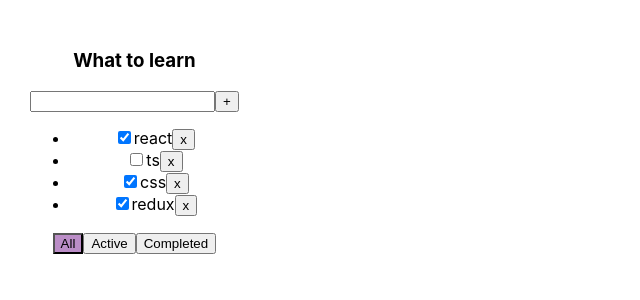
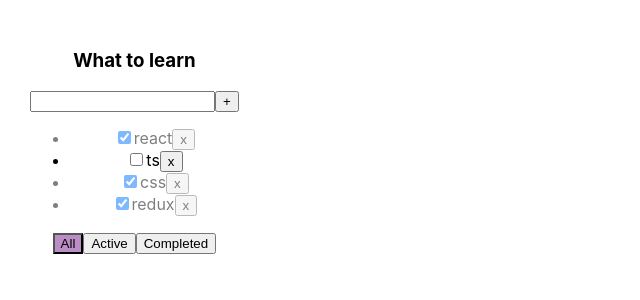
Before and after one commit to Elena-Cake/todoList, a React (Create React App) app: page / in a window 1280 px wide. Shown: the top 300 px of the page, without its empty margins (0-640 px from the left). Built offline with nearby package versions, Linux system fonts and the light colour scheme.

Commit message:
add style opacity to tasks done

```diff
--- a/src/App.css
+++ b/src/App.css
@@ -19,3 +19,7 @@
 .active-filter {
   background-color: #bb8dc7;
 }
+
+.is-done {
+  opacity: .5;
+}
--- a/src/components/TodoList/TodoList.tsx
+++ b/src/components/TodoList/TodoList.tsx
@@ -18,7 +18,7 @@
   const [error, setError] = useState(null as string | null)
 
   const tasksElements = tasks.map(task =>
-    <li key={task.id}>
+    <li key={task.id} className={task.isDone ? 'is-done' : ''}>
       <input type='checkbox' checked={task.isDone} onChange={() => onCheckboxChange(task.id)} />
       <span>{task.title}</span>
       <button onClick={() => { removeTask(task.id) }}>x</button>
```
